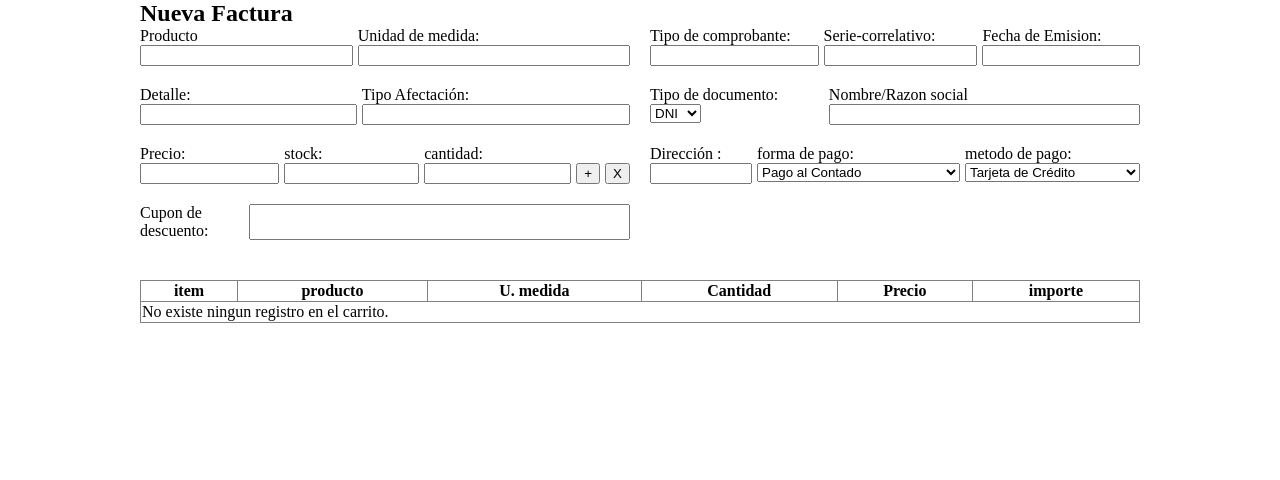
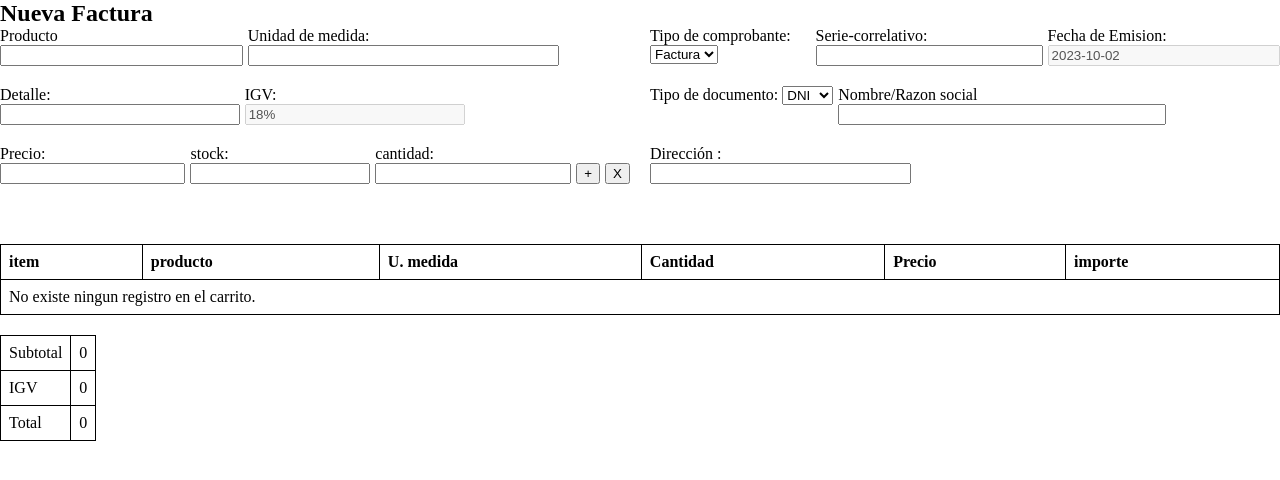
Before and after one commit to devSalas/App-Facturacion, a PHP site: page /pages/facturacion.php in a window 1280 px wide. Shown: the top 480 px of the page. Run offline with PHP 8.4, Linux system fonts and the light colour scheme.

Commit message:
creacion de facturacion

```diff
--- a/pages/facturacion.css
+++ b/pages/facturacion.css
@@ -5,7 +5,7 @@
 
 body{
     background-color: #0000;
-    max-width: 1000px;
+    /* max-width: 1000px; */
     margin: auto;
 }
 
--- a/pages/facturacion.php
+++ b/pages/facturacion.php
@@ -5,6 +5,7 @@
     <meta name="viewport" content="width=device-width, initial-scale=1.0">
     <title>Document</title>
     <link rel="stylesheet" href="facturacion.css">
+<!--     <link rel="stylesheet" href="https://cdn.jsdelivr.net/npm/water.css@2/out/dark.css"> -->
 </head>
 
 <body>
@@ -27,7 +28,7 @@
 
                 <div class="flex-row">
                     <label for="">Detalle: <input type="text" name="descripcion"></label>
-                    <label for="">Tipo Afectación: <input type="text" name="afectacion"></label>
+                    <label for="">IGV: <input type="text" value="18%" name="afectacion" disabled></label>
                 </div>
 
                 <div class="flex-row">
@@ -39,17 +40,22 @@
                         <button class="btn_eliminar">X</button>
                     </div>
                 </div>
-                <div >
+<!--                 <div >
                     <label for="" class="flex-row">Cupon de descuento: <input type="text" name="descuento"></label>
-                </div>
+                </div> -->
             </div>
 
 
             <div class="flex-data-comprobante">
                 <div class="flex-row">
-                    <label for="">Tipo de comprobante: <input type="text"></label>
+                    <label for="">Tipo de comprobante:
+                        <select name="comprobante" id="comprobante">
+                            <option value="factura">Factura</option>
+                            <option value="boleta">Boleta</option>
+                        </select>
+                    </label>
                     <label for="">Serie-correlativo: <input type="text"></label>
-                    <label for="">Fecha de Emision: <input type="text"></label>
+                    <label for="">Fecha de Emision: <input type="text" id="fecha" disabled></label>
                 </div>
                 <div class="flex-row">
                     <label for="">Tipo de documento:
@@ -62,7 +68,7 @@
                 </div>
                 <div class="flex-row">
                     <label for="">Dirección : <input type="text"></label>
-                    <label for="">forma de pago:
+                   <!--  <label for="">forma de pago:
                         <select name="forma_pago">
                         <optgroup label="Forma de Pago">
                             <option value="pago_contado">Pago al Contado</option>
@@ -85,10 +91,10 @@
                             <option value="cheque">Cheque</option>
                             <option value="paypal">PayPal</option>
                             <option value="pago_movil">Pago Móvil</option>
-                            <!-- Agrega más opciones según tus necesidades -->
+
                         </optgroup>
                     </select>
-                </label>
+                </label>       -->
 
                 </div>
                 <div class="flex-row">
@@ -118,9 +124,9 @@
                 <th>importe</th>
             </thead>
             <tbody class="tbody-items">
-                <tr>
+                <tr class="mensaje-item-vacio">
                     <td colspan="6">
-                        <div class="mensaje-item-vacio">
+                        <div >
                             No existe ningun registro en el carrito.
                         </div>
                     </td>
@@ -128,32 +134,58 @@
 
                 <template class="template-items">
                 <tr>
-                    <td><svg xmlns="http://www.w3.org/2000/svg" width="24" height="24" viewBox="0 0 24 24" style="fill: rgba(0, 0, 0, 1);transform: ;msFilter:;"><path d="M6 7H5v13a2 2 0 0 0 2 2h10a2 2 0 0 0 2-2V7H6zm10.618-3L15 2H9L7.382 4H3v2h18V4z"></path></svg></td>
-                    <td><input type="text"></td>
-                    <td><input type="text"></td>
-                    <td><input type="text"></td>
-                    <td><input type="text"></td>
-                    <td><input type="text"></td>
+                    <td class="uno"></td>
+                    <td class="dos"></td>
+                    <td class="tres"></td>
+                    <td class="cuatro"></td>
+                    <td class="cinco"></td>
+                    <td class="seis"></td>
                 </tr>
                 </template>
             </tbody>
         </table>
+
+
+        <table class="precio-total">
+            <tbody>
+                <tr>
+                    <td>Subtotal</td>
+                    <td>0</td>
+                </tr>
+                <tr>
+                    <td>IGV</td>
+                    <td>0</td>
+                </tr>
+                <tr>
+                    <td>Total</td>
+                    <td>0</td>
+                </tr>
+            </tbody>
+        </table>
+
     </div>
+    <style>
+        .precio-total{
+            margin-top: 20px;
+            border-collapse: collapse;
+            border:1px solid back;
 
+        }
+        table, th, td {
+            border: 1px solid black;
+        }
+        th, td {
+            padding: 8px;
+            text-align: left;
+        }
+
+    </style>
 
     <script>
         const d = document;
         const btnAddProduct= d.querySelector(".agregarProducto");
         const tbodyItems= d.querySelector(".tbody-items");
         let $productoGlobal="";
-
-
-      /*   btnAddProduct.addEventListener("click",()=>{
-            let template = d.querySelector(".template-items");
-            let clone = d.importNode(template.content,true);
-            let contenedor =  d.querySelector(".tbody-items")
-            contenedor.appendChild(clone)
-        }) */
 
         const $formularioProducto = d.querySelector(".formulario-facturacion")
         const $inputProducto = d.querySelector(".input_producto")
@@ -163,6 +195,7 @@
         const $inputStock = d.querySelector(".input_stock")
         const $inputCantidad = d.querySelector(".input_cantidad")
 
+        let CONTADOR = 1;
 
 
         $inputProducto.addEventListener("keyup",(e)=>{
@@ -203,7 +236,6 @@
             getData()
         })
 
-
         $inputProducto.addEventListener('input', function () {
             const selectedValue = $inputProducto.value;
             const opciones = d.querySelectorAll('option');
@@ -221,14 +253,11 @@
                 break;
                 }
             }
-            //const elementFound =  $productoGlobal.find(({descripcion})=>descripcion.toLowerCase() == selectedValue.toLowerCase())
-
 
 
         });
 
-
-
+        $tablaProductos =  d.querySelector(".table-product")
 
         $formularioProducto.addEventListener("submit",(e)=>{
 
@@ -240,27 +269,40 @@
                 try {
 
                     let productosTemporales = {
-                        item,
-                        nombre: $form.,
-                        descripcion,
-                        precio,
-                        cantidad,
-                        importe
+                        nombre: form.producto.value,
+                        descripcion:form.descripcion.value,
+                        unidad_medida:form.unidad_medida.value,
+                        precio:Number(form.precio.value),
+                        cantidad:Number(form.cantidad.value),
+                        importe:Number(form.cantidad.value)*Number(form.precio.value)
                     }
-                    const res = await fetch("../api/productos_temporales.php", {method:"POST", body:JSON.stringify({descripcion:e.target.value})});
+
+                    console.log(productosTemporales)
+                    const res = await fetch("../api/productos_temporales.php", {method:"POST", body:JSON.stringify(productosTemporales)});
                     const json = await res.json()
                     console.log(json)
-                    $productoGlobal = json
+                    /* $productoGlobal = json */
+
+
+                    const $mensajeItemVacio = d.querySelector(".mensaje-item-vacio")
+                    if($mensajeItemVacio){
+
+                        tbodyItems.removeChild($mensajeItemVacio)
+                    }
 
                     const fragment = document.createDocumentFragment();
+                    const templatesProductos = d.querySelector(".template-items")
 
-                    json.forEach(producto => {
-                        const optionElement = d.createElement("option")
-                        optionElement.textContent = producto.descripcion
-                        fragment.appendChild(optionElement)
-                    });
+                    const clone = document.importNode(templatesProductos.content, true);
+                    clone.querySelector(".uno").textContent = CONTADOR
+                    clone.querySelector(".dos").textContent = productosTemporales.nombre
+                    clone.querySelector(".tres").textContent = productosTemporales.unidad_medida
+                    clone.querySelector(".cuatro").textContent = productosTemporales.cantidad
+                    clone.querySelector(".cinco").textContent = productosTemporales.precio
+                    clone.querySelector(".seis").textContent = productosTemporales.importe
+                    tbodyItems.appendChild(clone)
 
-                    $datalist.appendChild(fragment)
+                    CONTADOR++;
 
 
                 } catch (error) {
@@ -271,12 +313,33 @@
 
             getProducto()
 
-            form.unidad_medida.value
-
         })
 
+        function EstablecerFecha(){
+            const fechaActual = new Date();
 
+            // Formatear la fecha como "YYYY-MM-DD" (por ejemplo, "2023-10-02")
+            const fechaFormateada = fechaActual.toISOString().split('T')[0];
 
+            // Establecer el valor del input con la fecha formateada
+            document.getElementById("fecha").value = fechaFormateada;
+        }
+        EstablecerFecha()
+
+        function SumarTotalPrecioProducto(){
+
+        }
+        SumarTotalPrecioProducto()
+
+        window.addEventListener("beforeunload", async function (event) {
+          try {
+            const res = await fetch("../api/metodos_productos_temporales.php", {method:"POST", body:JSON.stringify({methodo:"eliminar_todo"})});
+            const json = await res.json()
+            console.log(json)
+          } catch (error) {
+
+          }
+        });
     </script>
 </body>
 </html>
```
Also changed, not shown: api/metodos_productos_temporales.php (added, +18 -0 lines), api/productos_temporales.php (+16 -2 lines).
